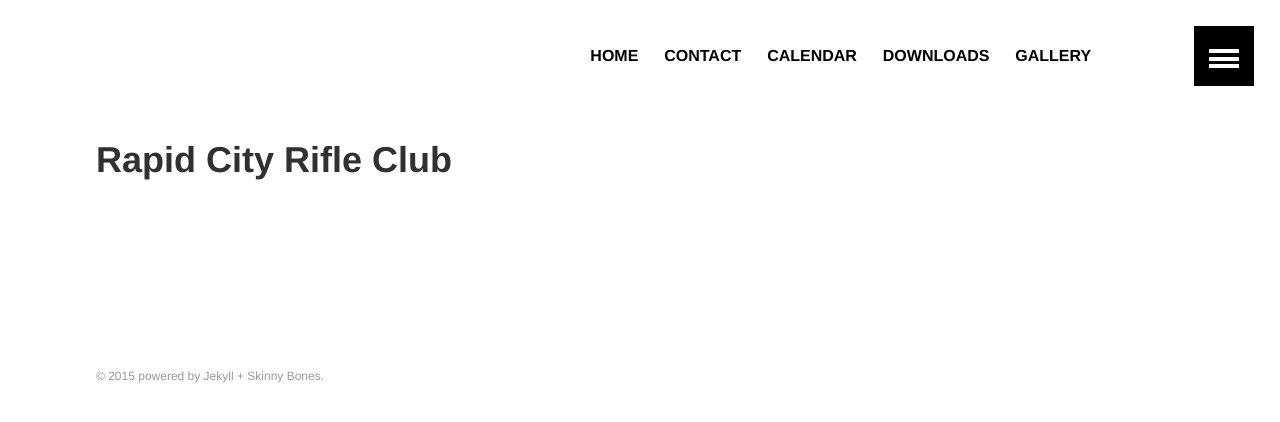
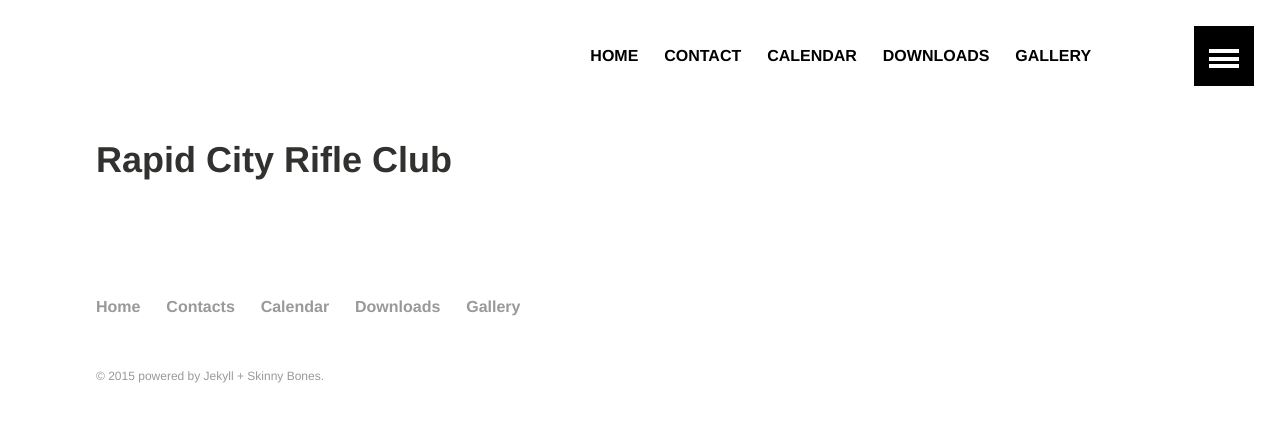
Before and after one commit to whiskers2k/rcrc, a Jekyll site: the page built from index.md, in a window 1280 px wide. Shown: the top 422 px of the page. Built offline with Jekyll 4.4.1, drawn with Linux system fonts in a browser that asks for light colours.

Commit message:
Updated footer.yml

```diff
--- a/_data/footer.yml
+++ b/_data/footer.yml
@@ -1,4 +1,16 @@
 # Footer navigation links
 
-- title:
-  url:
+- title: Home
+  url: /
+
+- title: Contacts
+  url: /contacts
+
+- title: Calendar
+  url: /calendar/
+
+- title: Downloads
+  url: /donwloads/
+
+- title: Gallery
+  url: /gallery/
```
